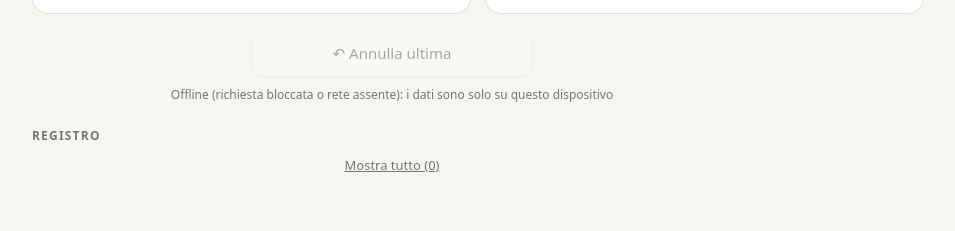
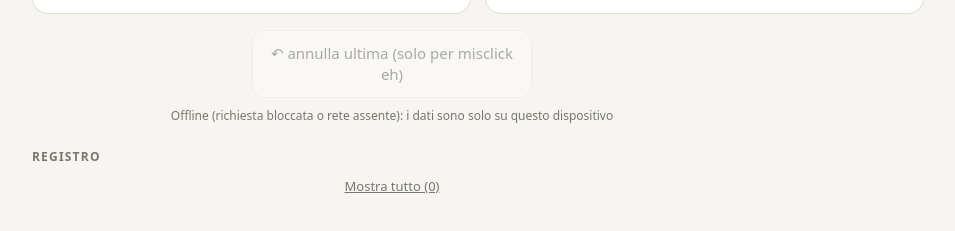
Before and after one commit to olmonotarianni/fumo-t4nt0-c0unter, a plain HTML site: page index.html in a window 1280 px wide. Shown: the part 217-448 px from the top of the page, without its empty margins (248-1203 px from the left). Drawn offline with Linux system fonts and the light colour scheme; no server answers.

Commit message:
Update undo button text for clarity

```diff
--- a/index.html
+++ b/index.html
@@ -85,7 +85,7 @@
     </section>
   </div>
 
-  <button class="undo" id="undo">↶ Annulla ultima</button>
+  <button class="undo" id="undo">↶ annulla ultima (solo per misclick eh)</button>
   <p class="status" id="status"></p>
 
   <section class="log">
```
